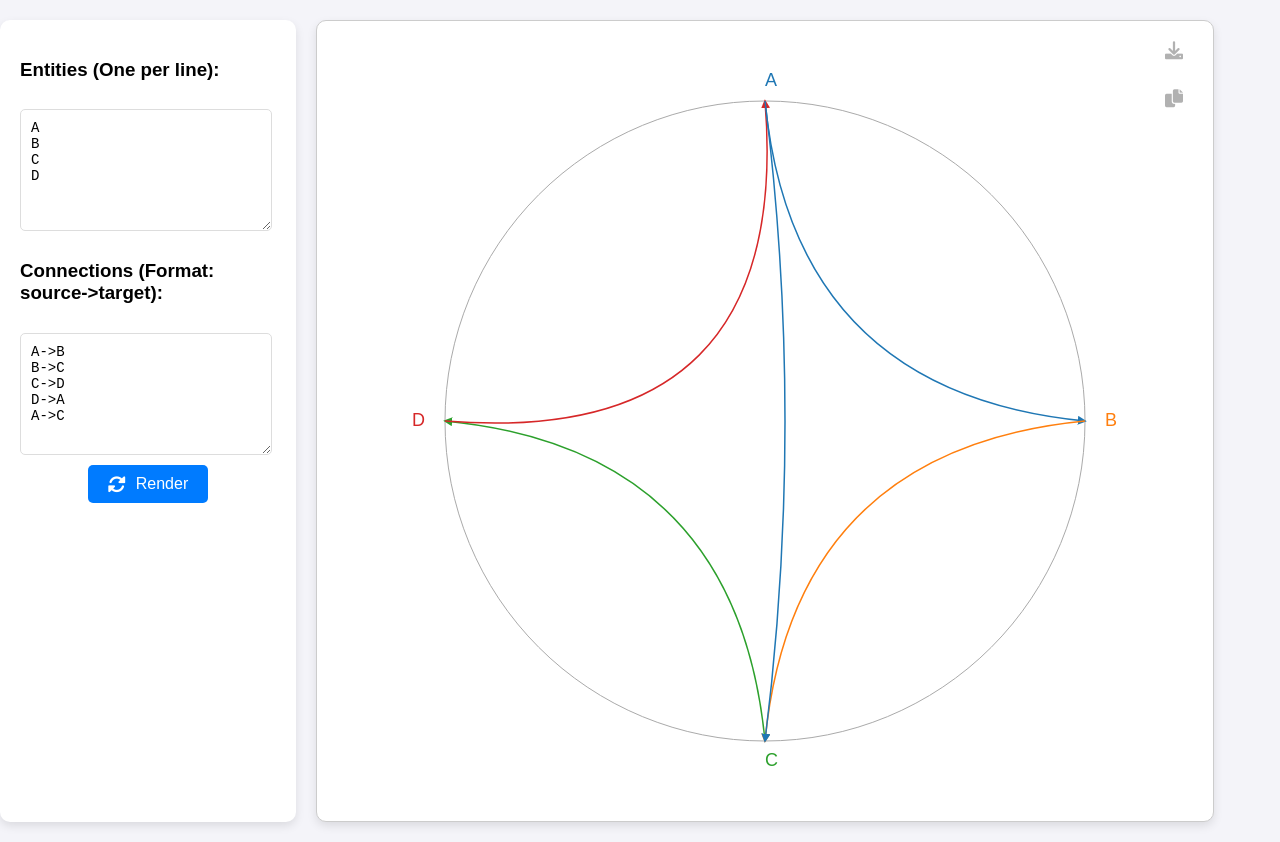
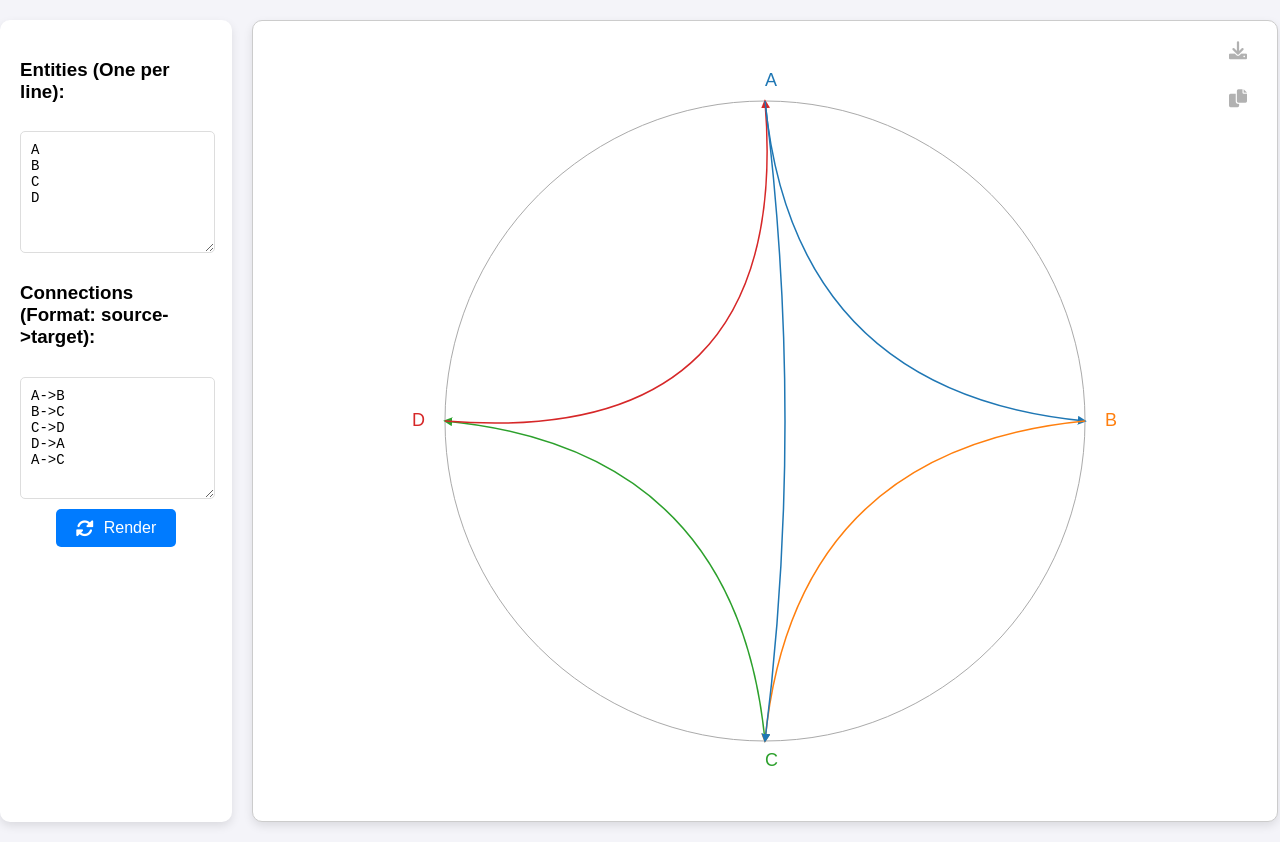
Before and after one commit to uttamjain8/connection-circle, a plain HTML site: page index.html in a window 1280 px wide. Drawn offline with nearby package versions, Linux system fonts and the light colour scheme.

Commit message:
Update index.html

```diff
--- a/index.html
+++ b/index.html
@@ -23,7 +23,7 @@
         }
 
         #input-section {
-            width: 20%; /* Adjust to make it 20-30% of total width */
+            width: 15%; /* Adjust to make it 20-30% of total width */
             background: white;
             border-radius: 10px;
             padding: 20px;
@@ -34,7 +34,7 @@
         }
 
         #visualization {
-            width: 70%; /* Adjust to make it 70-80% of total width */
+            width: 80%; /* Adjust to make it 70-80% of total width */
             position: relative;
 
             border: 1px solid #ccc;
```
